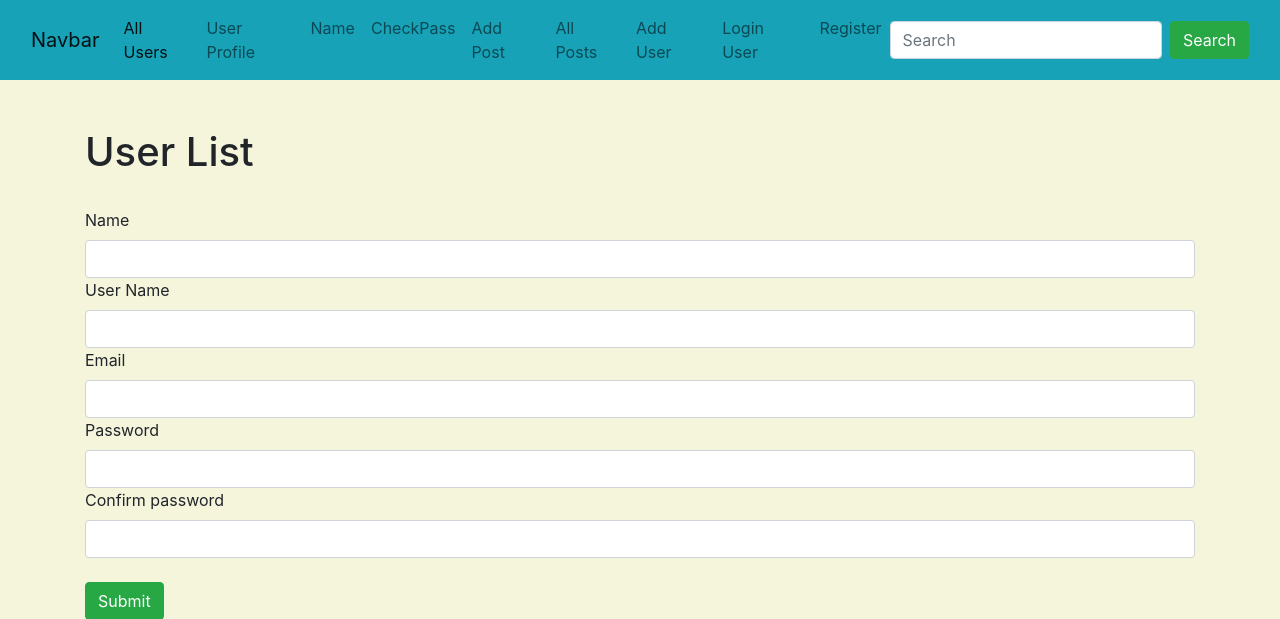
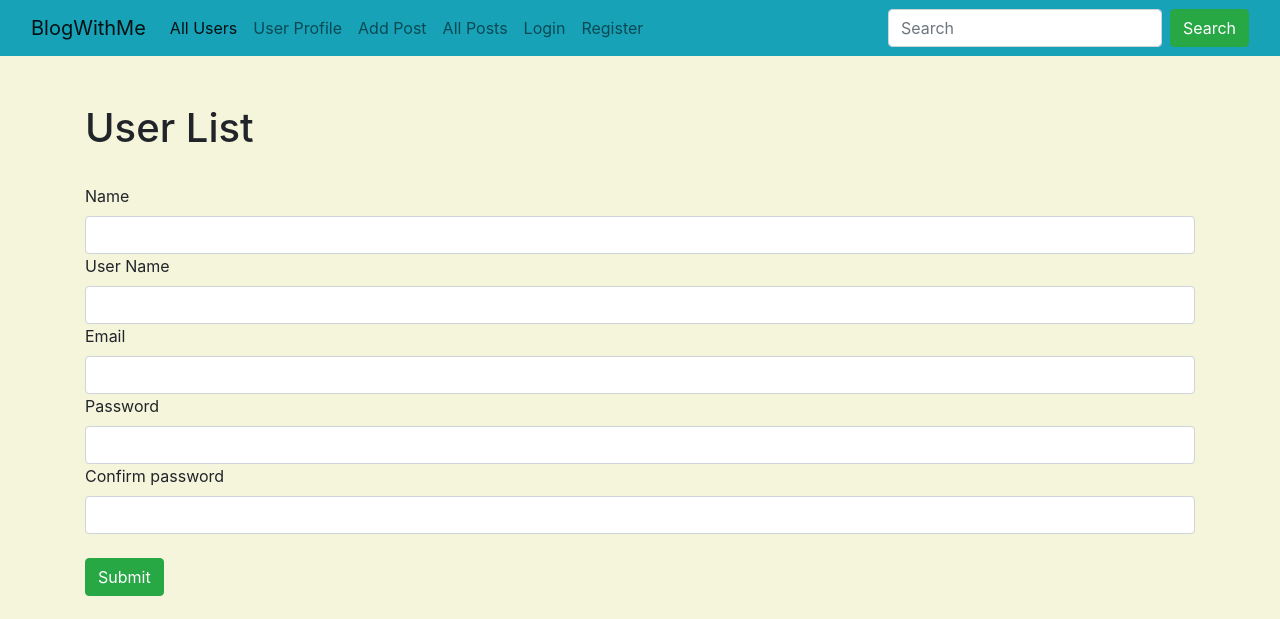
Before and after one commit to SaberHardy/BlogProject, a Flask app: page /user/add in a window 1280 px wide. Shown: the top 619 px of the page. Run offline with Flask 3, Linux system fonts and the light colour scheme; some libraries are stand-ins or nearby versions.

Commit message:
fix some errors

```diff
--- a/BlogProject/templates/add_user.html
+++ b/BlogProject/templates/add_user.html
@@ -34,25 +34,25 @@
     </form>
     <br>
     <br>
-        {% for user in all_users %}
-            <div class="card shadow-lg mb-5 bg-white rounded" style="width: 50rem;">
-                <div class="card-body box-shadow">
-                    <div class="name-edit">
-                        <h5 class="card-title">{{ user.id }} - {{ user.name }}</h5>
-                        <div class="btn-edit-rmv">
-                            <a href="{{ url_for('update_user', id=user.id) }}">
-                                <i class="bi bi-pencil-square text-success"></i>
-                            </a>
-                            <a href="{{ url_for('delete', id=user.id) }}">
-                                <i class="bi bi-trash-fill text-danger"></i>
-                            </a>
-                        </div>
-                    </div>
-                    <p class="card-text"> {{ user.email }}</p>
-                </div>
-            </div>
-            <br>
-        {% endfor %}
+{#        {% for user in all_users %}#}
+{#            <div class="card shadow-lg mb-5 bg-white rounded" style="width: 50rem;">#}
+{#                <div class="card-body box-shadow">#}
+{#                    <div class="name-edit">#}
+{#                        <h5 class="card-title">{{ user.id }} - {{ user.name }}</h5>#}
+{#                        <div class="btn-edit-rmv">#}
+{#                            <a href="{{ url_for('update_user', id=user.id) }}">#}
+{#                                <i class="bi bi-pencil-square text-success"></i>#}
+{#                            </a>#}
+{#                            <a href="{{ url_for('delete', id=user.id) }}">#}
+{#                                <i class="bi bi-trash-fill text-danger"></i>#}
+{#                            </a>#}
+{#                        </div>#}
+{#                    </div>#}
+{#                    <p class="card-text"> {{ user.email }}</p>#}
+{#                </div>#}
+{#            </div>#}
+{#            <br>#}
+{#        {% endfor %}#}
 
 
 {% endblock %}
--- a/BlogProject/templates/all_posts.html
+++ b/BlogProject/templates/all_posts.html
@@ -36,7 +36,7 @@
                         </td>
                         <td>{{ post.poster.username }}</td>
                         <td>{{ post.date_posted }}</td>
-
+                        {% if post.poster.id == current_user.id %}
                             <td>
                                 <a href="{{ url_for('update_post', id=post.id) }}">
                                     <i class="bi bi-pencil-square text-success"></i>
@@ -47,6 +47,7 @@
                                     <i class="bi bi-trash-fill text-danger"></i>
                                 </a>
                             </td>
+                        {% endif %}
                     </tr>
                 {% endfor %}
                 </tbody>
--- a/BlogProject/templates/partials/navbar.html
+++ b/BlogProject/templates/partials/navbar.html
@@ -1,6 +1,6 @@
 <nav class="navbar navbar-expand-lg bg-info">
     <div class="container-fluid">
-        <a class="navbar-brand" href="#">Navbar</a>
+        <a class="navbar-brand" href="#">BlogWithMe</a>
         <button class="navbar-toggler" type="button" data-bs-toggle="collapse" data-bs-target="#navbarSupportedContent"
                 aria-controls="navbarSupportedContent" aria-expanded="false" aria-label="Toggle navigation">
             <span class="navbar-toggler-icon"></span>
@@ -8,18 +8,20 @@
         <div class="collapse navbar-collapse" id="navbarSupportedContent">
             <ul class="navbar-nav me-auto mb-2 mb-lg-0">
                 <li class="nav-item">
-                    <a class="nav-link active" aria-current="page" href="{{ url_for('all_users') }}">All Users</a>
+                    <a class="nav-link active" aria-current="page"
+                       href="{{ url_for('all_users') }}">
+                        All Users
+                    </a>
                 </li>
                 <li class="nav-item">
                     <a class="nav-link" href="{{ url_for('user', name='saber') }}">User Profile</a>
                 </li>
-                <li class="nav-item">
-                    <a class="nav-link" href="{{ url_for('name') }}">Name</a>
-                </li>
-
-                <li class="nav-item">
-                    <a class="nav-link" href="{{ url_for('test_password') }}">CheckPass</a>
-                </li>
+                {#                <li class="nav-item">#}
+                {#                    <a class="nav-link" href="{{ url_for('name') }}">Name</a>#}
+                {#                </li>#}
+                {#                <li class="nav-item">#}
+                {#                    <a class="nav-link" href="{{ url_for('test_password') }}">CheckPass</a>#}
+                {#                </li>#}
 
                 <li class="nav-item">
                     <a class="nav-link" href="{{ url_for('add_post') }}">Add Post</a>
@@ -27,20 +29,19 @@
                 <li class="nav-item">
                     <a class="nav-link" href="{{ url_for('all_posts') }}">All Posts</a>
                 </li>
-                <li class="nav-item">
-                    <a class="nav-link" href="{{ url_for('add_user') }}">Add User</a>
-                </li>
+
                 {% if current_user.is_authenticated %}
                     <li class="nav-item">
                         <a class="nav-link" href="{{ url_for('logout') }}">Logout User</a>
                     </li>
                 {% else %}
+
                     <li class="nav-item">
-                        <a class="nav-link" href="{{ url_for('login') }}">Login User</a>
+                        <a class="nav-link" href="{{ url_for('login') }}">Login</a>
                     </li>
                     <li class="nav-item">
-                    <a class="nav-link" href="{{ url_for('add_user') }}">Register</a>
-                </li>
+                        <a class="nav-link" href="{{ url_for('add_user') }}">Register</a>
+                    </li>
                 {% endif %}
             </ul>
             <form class="d-flex" role="search">
```
Lines whose indentation alone changed are shown as unchanged.
